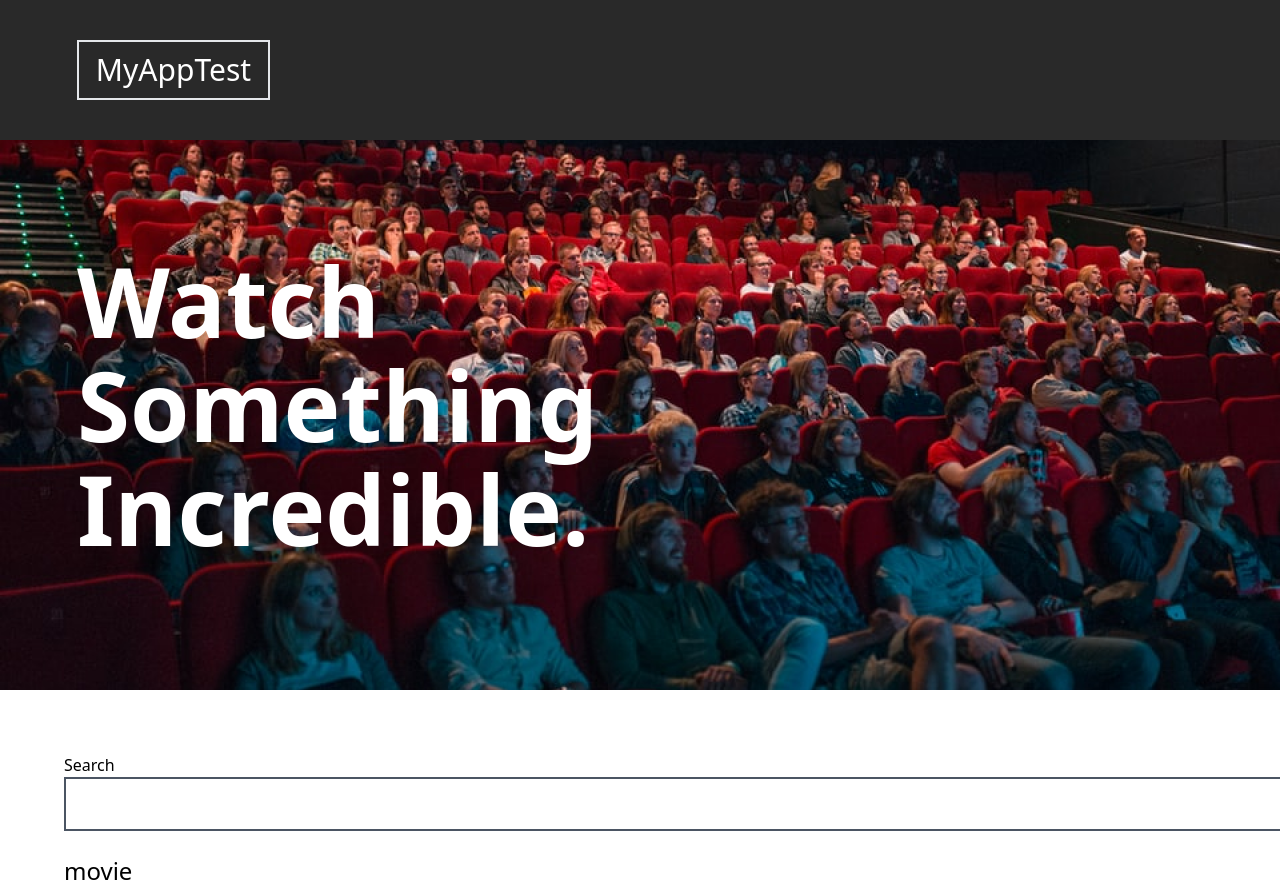
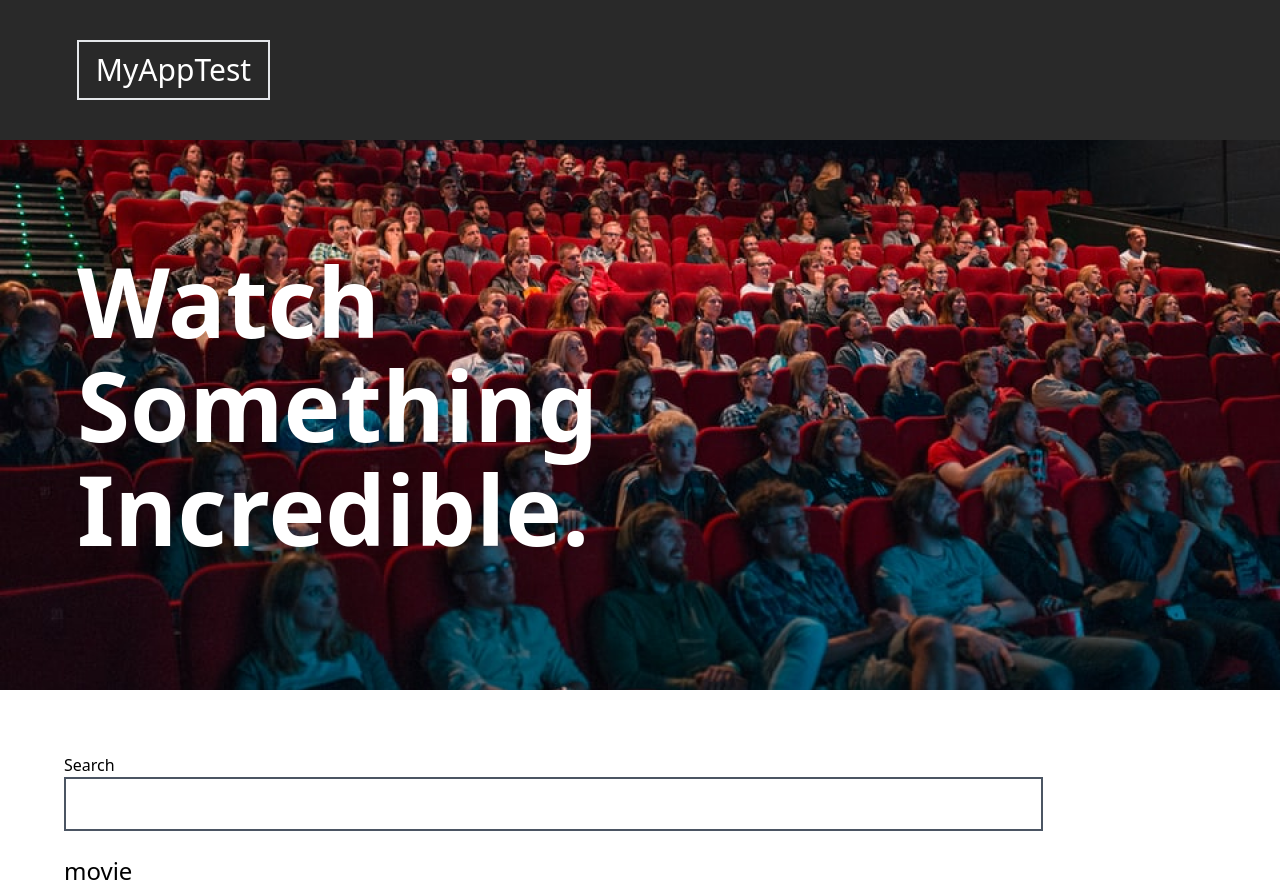
Before and after one commit to Emabliss/movie-app, a Next.js app: page / in a window 1280 px wide. Shown: the top 893 px of the page. Built offline with nearby package versions, Linux system fonts and the light colour scheme; no server answers; grey boxes are pictures that could not be loaded.

Commit message:
another commit

```diff
--- a/pages/index.js
+++ b/pages/index.js
@@ -42,7 +42,7 @@ const Home = ({ moviesList }) => {
           <label>Search</label>
           <input
             type="text"
-            className="box-border h-search w-full border-2 border-gray-600 px-3 outline-none md:w-search"
+            className="box-border h-search w-full border-2 border-gray-600 px-3 outline-none md:w-search "
             onChange={(e) => {
               if (searchValue.length === 1) {
                 setData(initialState)
@@ -54,10 +54,10 @@ const Home = ({ moviesList }) => {
         </div>
         <div className="m-auto w-3/4 md:w-90%">
           <h2 className="mb-2 text-2xl">{notSeries[0]?.Type}</h2>
-          <div className="flex flex-col text-white md:flex-row md:space-x-13px">
+          <div className="flex flex-col flex-wrap justify-center text-white md:flex-row md:space-x-13px lg:flex-nowrap">
             {notSeries?.map((d) => (
               <div
-                className="mb-4 grid h-box w-full place-content-center rounded-sm text-lg text-white transition-all hover:scale-105 md:mb-0 md:w-1/4"
+                className="mb-4 mt-4 grid h-box w-full place-content-center rounded-sm text-lg text-white transition-all hover:scale-105 md:mb-0 md:w-1/4 lg:mt-0"
                 key={d.Title}
                 style={{
                   background: `url(${d.Poster})`,
--- a/tailwind.config.js
+++ b/tailwind.config.js
@@ -14,7 +14,7 @@ module.exports = {
       },
       width: {
         logo: '193px',
-        search: '1306px',
+        search: '85%',
         box: '300px',
         '90%': '90%',
         '80%': '80%',
```
